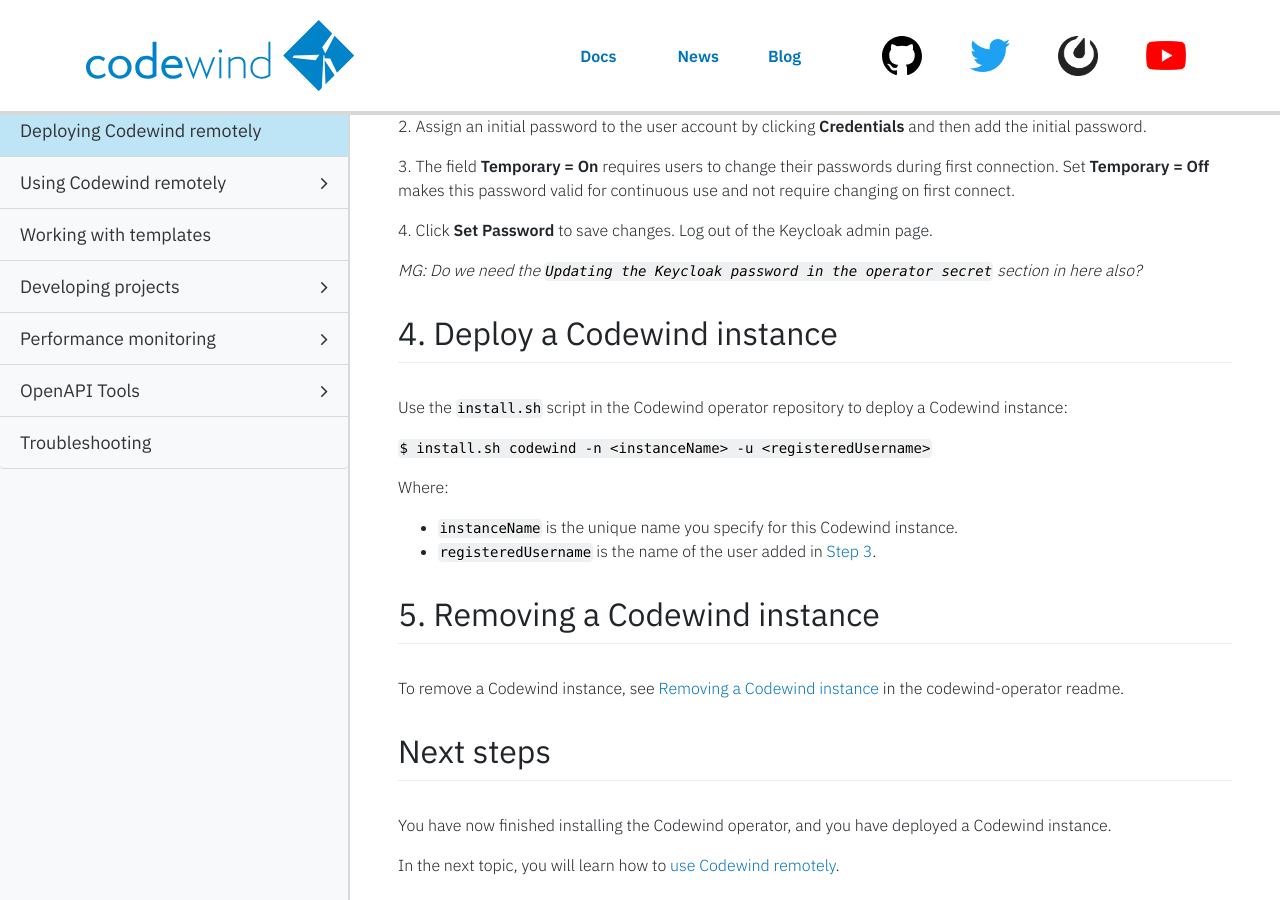
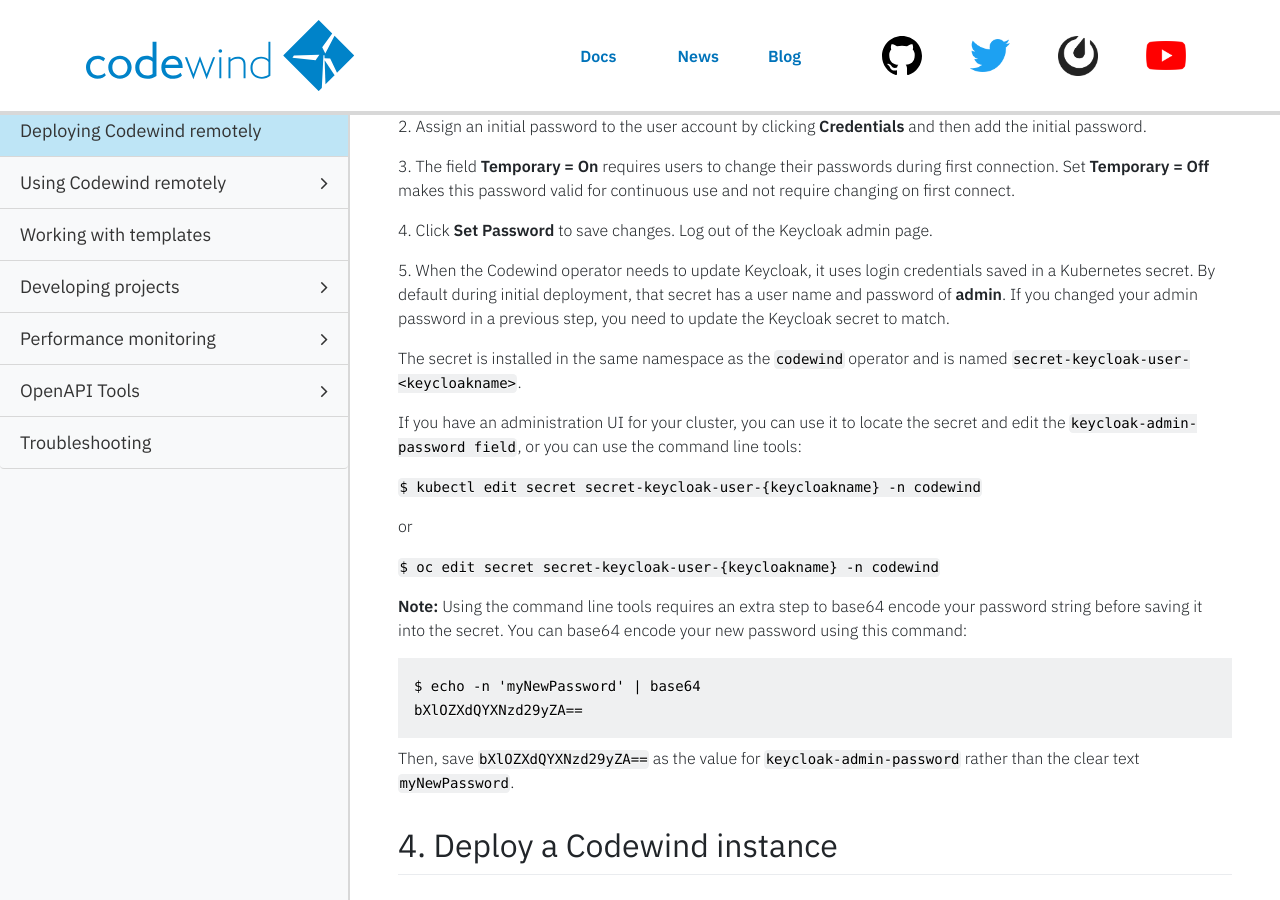
Before and after one commit to eclipse-archived/codewind-docs, a Jekyll site: the page built from docs/_documentations/remote-deploying-codewind.md, in a window 1280 px wide and 900 px high, scrolled down 1833 px. Built offline with Jekyll 4.4.1, drawn with Linux system fonts in a browser that asks for light colours; nearby versions of some CDN libraries; comment, search, counter and statistics services are not loaded.

Commit message:
Add extra step to change Keycloak secret
Signed-off-by: micgibso <MICGIBSO@uk.ibm.com>

````diff
--- a/docs/_documentations/remote-deploying-codewind.md
+++ b/docs/_documentations/remote-deploying-codewind.md
@@ -70,7 +70,26 @@ Add the option `-o` flag if you are installing into an OpenShift 3.11 cluster, f
 
 4\. Click **Set Password** to save changes. Log out of the Keycloak admin page.
 
-_MG: Do we need the `Updating the Keycloak password in the operator secret` section in here also?_
+5\. When the Codewind operator needs to update Keycloak, it uses login credentials saved in a Kubernetes secret. By default during initial deployment, that secret has a user name and password of **admin**. If you changed your admin password in a previous step, you need to update the Keycloak secret to match.
+
+The secret is installed in the same namespace as the `codewind` operator and is named `secret-keycloak-user-<keycloakname>`.
+
+If you have an administration UI for your cluster, you can use it to locate the secret and edit the `keycloak-admin-password field`, or you can use the command line tools:
+
+`$ kubectl edit secret secret-keycloak-user-{keycloakname} -n codewind`
+
+or
+
+`$ oc edit secret secret-keycloak-user-{keycloakname} -n codewind`
+
+**Note:** Using the command line tools requires an extra step to base64 encode your password string before saving it into the secret. You can base64 encode your new password using this command:
+
+```
+$ echo -n 'myNewPassword' | base64
+bXlOZXdQYXNzd29yZA==
+```
+
+Then, save `bXlOZXdQYXNzd29yZA==` as the value for `keycloak-admin-password` rather than the clear text `myNewPassword`.
 
 ## 4. Deploy a Codewind instance
 
````
